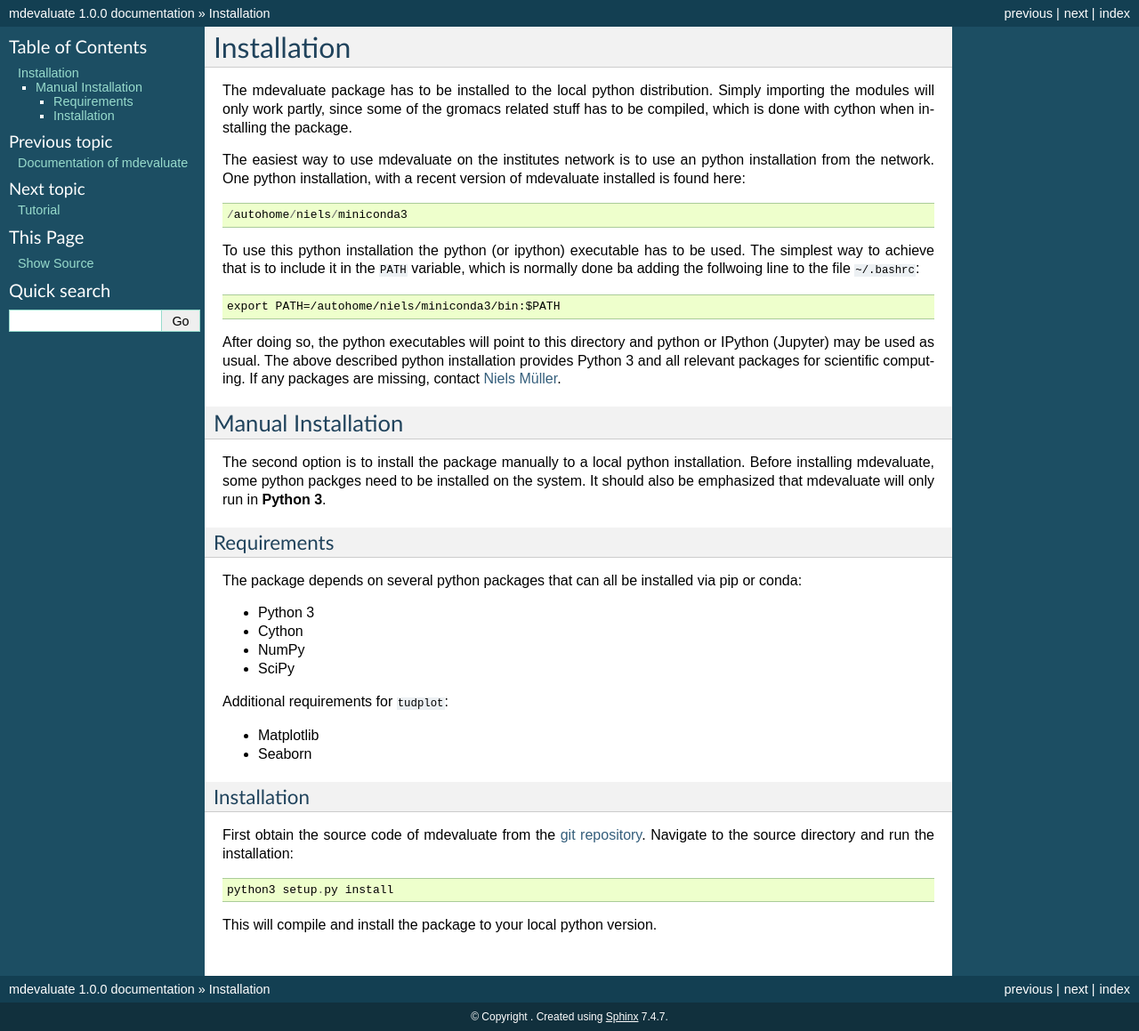
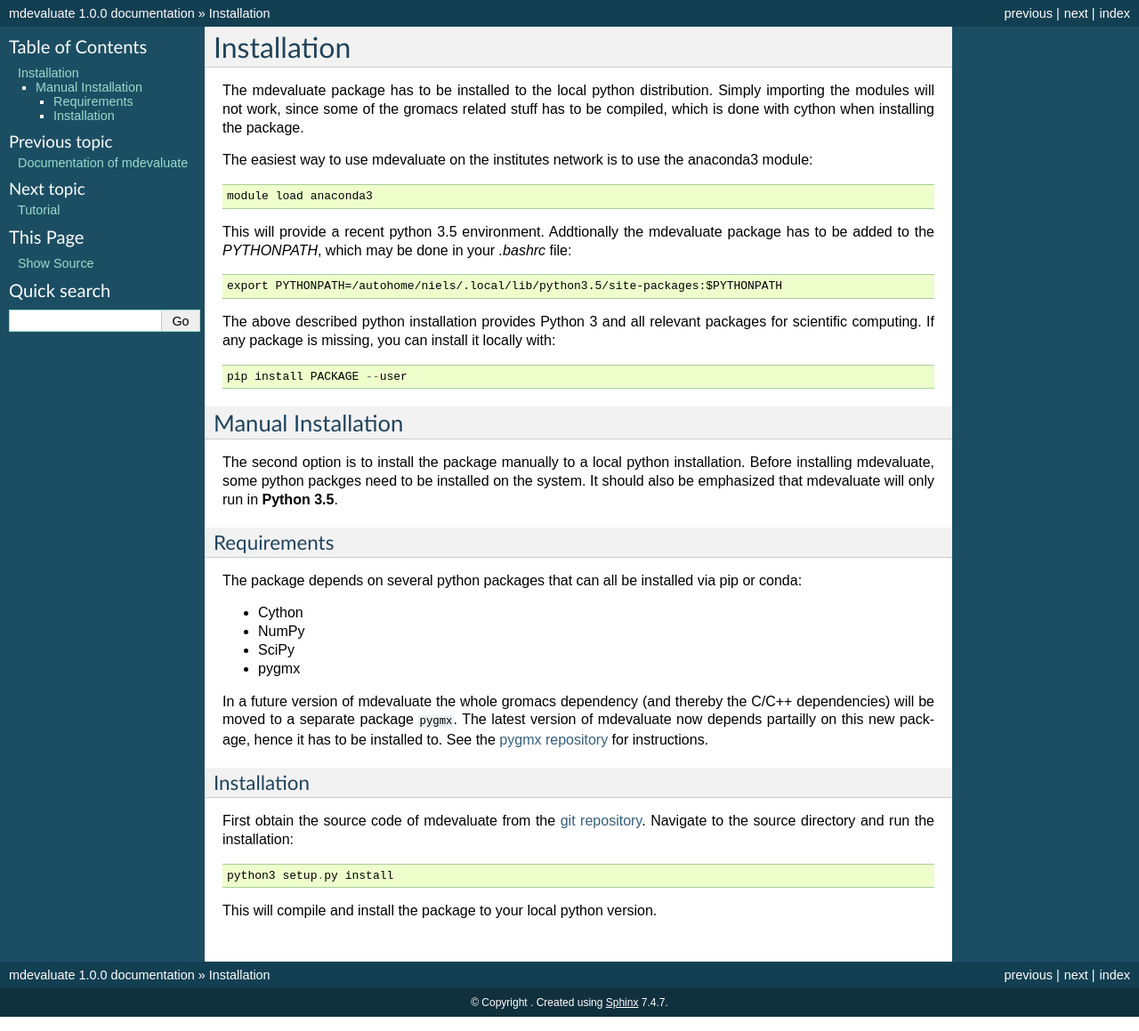
Before and after one commit to mdevaluate/mdevaluate, a Sphinx documentation site: the page built from doc/installation.rst, in a window 1280 px wide. Shown: the whole page at 89% size. Built offline with Sphinx 7.4.7, drawn with Linux system fonts in a browser that asks for light colours.

Commit message:
Updated documentation

```diff
--- a/doc/conf.py
+++ b/doc/conf.py
@@ -34,7 +34,7 @@ extensions = [
     'sphinx.ext.autodoc',
     'sphinx.ext.doctest',
     'sphinx.ext.mathjax',
-    'sphinx.ext.viewcode',
+#    'sphinx.ext.viewcode',
     'sphinx.ext.napoleon',
     'sphinx.ext.intersphinx',
     #    'sphinx.ext.autosummary',
@@ -50,7 +50,7 @@ templates_path = ['_templates']
 source_suffix = '.rst'
 
 # The encoding of source files.
-#source_encoding = 'utf-8-sig'
+# source_encoding = 'utf-8-sig'
 
 # The master toctree document.
 master_doc = 'index'
--- a/doc/installation.rst
+++ b/doc/installation.rst
@@ -2,47 +2,46 @@ Installation
 ============
 
 The mdevaluate package has to be installed to the local python distribution.
-Simply importing the modules will only work partly, since some of the gromacs related
+Simply importing the modules will not work, since some of the gromacs related
 stuff has to be compiled, which is done with cython when installing the package.
 
-The easiest way to use mdevaluate on the institutes network is to use an python installation from the network.
-One python installation, with a recent version of mdevaluate installed is found here::
+The easiest way to use mdevaluate on the institutes network is to use the anaconda3 module::
 
-  /autohome/niels/miniconda3
+  module load anaconda3
 
-To use this python installation the python (or ipython) executable has to be used.
-The simplest way to achieve that is to include it in the ``PATH`` variable,
-which is normally done ba adding the follwoing line to the file ``~/.bashrc``::
+This will provide a recent python 3.5 environment.
+Addtionally the mdevaluate package has to be added to the `PYTHONPATH`, which may be done in your `.bashrc` file::
 
-  export PATH=/autohome/niels/miniconda3/bin:$PATH
+  export PYTHONPATH=/autohome/niels/.local/lib/python3.5/site-packages:$PYTHONPATH
 
-After doing so, the python executables will point to this directory and python or
-IPython (Jupyter) may be used as usual.
 The above described python installation provides Python 3 and all relevant packages
 for scientific computing.
-If any packages are missing, contact `Niels Müller <mailto:niels@nmr.physik.tu-darmstadt.de>`_.
+If any package is missing, you can install it locally with::
+
+  pip install PACKAGE --user
+
 
 Manual Installation
 +++++++++++++++++++
 
 The second option is to install the package manually to a local python installation.
 Before installing mdevaluate, some python packges need to be installed on the system.
-It should also be emphasized that mdevaluate will only run in **Python 3**.
+It should also be emphasized that mdevaluate will only run in **Python 3.5**.
 
 Requirements
 ------------
 
 The package depends on several python packages that can all be installed via pip or conda:
 
-- Python 3
 - Cython
 - NumPy
 - SciPy
+- pygmx
 
-Additional requirements for ``tudplot``:
-
-- Matplotlib
-- Seaborn
+In a future version of mdevaluate the whole gromacs dependency (and thereby the C/C++ dependencies)
+will be moved to a separate package ``pygmx``.
+The latest version of mdevaluate now depends partailly on this new package, hence it has to be installed to.
+See the `pygmx repository <https://bitbucket.org/fkp-md/pygmx>`_ for instructions.
 
 Installation
 ------------
```
Also changed, not shown: doc/tutorial.rst (+42 -0 lines).
